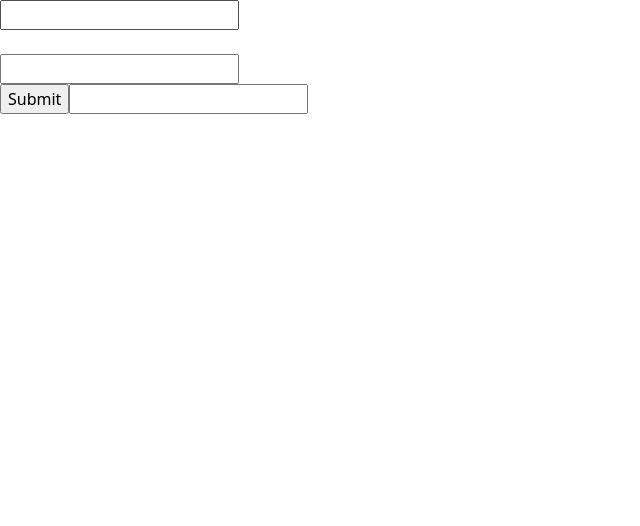
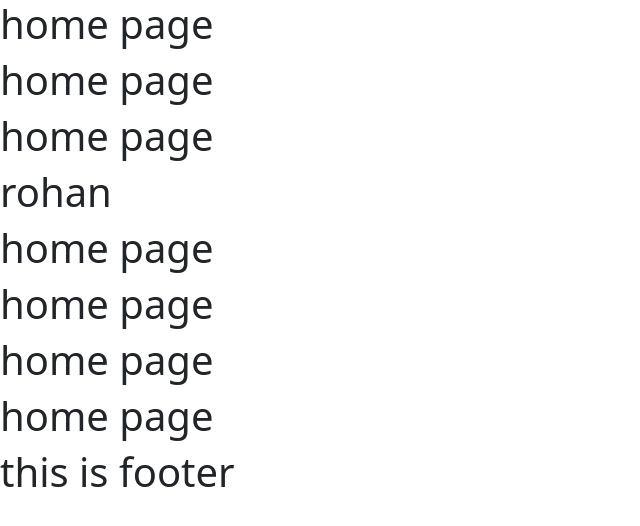
Before and after one commit to sidh-anvi01/REACT-2-30PM, a React (Vite) app: page / in a window 1280 px wide. Shown: the top 526 px of the page, without its empty margins (0-640 px from the left). Built offline with nearby package versions, Linux system fonts and the light colour scheme.

Commit message:
git lazy loading and code splitting

```diff
--- a/src/App.jsx
+++ b/src/App.jsx
@@ -420,92 +420,148 @@
 
 
 
-import React, { useState } from 'react'
-import './style/FormPage.css'
+// import React, { useState } from 'react'
+// import './style/FormPage.css'
 
-const App = () => {
-  const [name, setName] = useState()
-  const [email, setEmail] = useState()
-  const [error, setError] = useState("")
+// const App = () => {
+//   const [name, setName] = useState()
+//   const [email, setEmail] = useState()
+//   const [error, setError] = useState("")
 
 
-  const handelSubmit = (e) => {
-    e.preventDefault()
+//   const handelSubmit = (e) => {
+//     e.preventDefault()
 
 
-    if (!name) {
-      console.log("please aenter the name ")
-      setError("add this name")
-      return false
-    }
+//     if (!name) {
+//       console.log("please aenter the name ")
+//       setError("add this name")
+//       return false
+//     }
 
-    if (!email) {
-      console.log("email mandatroy")
-      return false
-    }
+//     if (!email) {
+//       console.log("email mandatroy")
+//       return false
+//     }
 
-    console.log(name)
-    console.log(email)
+//     console.log(name)
+//     console.log(email)
 
 
 
-    const user = {
-      name: name,
-      email: email
-    }
-    console.log(user)
+//     const user = {
+//       name: name,
+//       email: email
+//     }
+//     console.log(user)
 
-    return true
+//     return true
 
 
-  }
+//   }
 
 
 
-  return (
-    <div>
-      <>
+//   return (
+//     <div>
+//       <>
 
-        <form onSubmit={handelSubmit}>
+//         <form onSubmit={handelSubmit}>
 
-          <input type="text"
-            name="" id=""
-            value={name}
-            onChange={(e) => setName(e.target.value)}
+//           <input type="text"
+//             name="" id=""
+//             value={name}
+//             onChange={(e) => setName(e.target.value)}
 
-          />  <br /><br />
+//           />  <br /><br />
 
-          {
-            error && <p></p>
-          }
+//           {
+//             error && <p></p>
+//           }
 
-          <input
-            type="text" name=""
-            value={email}
-            onChange={(e) => setEmail(e.target.value)}
-            id=""
-          /><br />
+//           <input
+//             type="text" name=""
+//             value={email}
+//             onChange={(e) => setEmail(e.target.value)}
+//             id=""
+//           /><br />
 
-          <input
-            type="submit"
-            name="" id=""
-          />
+//           <input
+//             type="submit"
+//             name="" id=""
+//           />
 
 
-          <input type="password" name="" id="" />
+//           <input type="password" name="" id="" />
 
-        </form>
+//         </form>
 
 
 
 
-<h1>{name}</h1>
-<h1>{email}</h1>
-      </>
+// <h1>{name}</h1>
+// <h1>{email}</h1>
+//       </>
 
 
 
-    </div>
+//     </div>
+//   )
+// }
+
+// export default App
+
+
+
+
+
+
+
+
+
+
+
+
+import React from 'react'
+import { useState,lazy,Suspense } from 'react'
+import HomePage from './pages/HomePage'
+import BootStrapPage from './pages/BootStrapPage'
+// import Footer from './components/Footer'
+
+
+const Home=lazy(()=>import("./pages/HomePage"))
+const Footer=lazy(()=>import("./components/Footer"))
+
+
+const App = () => {
+  const [loading,setLoading]=useState(true)
+
+
+
+
+  setTimeout(()=>{
+    setLoading(false)
+  },2000)
+
+ if(loading){
+    return "loading.... apge"
+  }
+
+
+  return (
+
+
+<div>
+
+<Suspense fallback={<h2>loading.......</h2>}>
+  <Home/>
+  <Footer/>
+</Suspense>
+
+
+</div>
+
+
   )
 }
 
```
